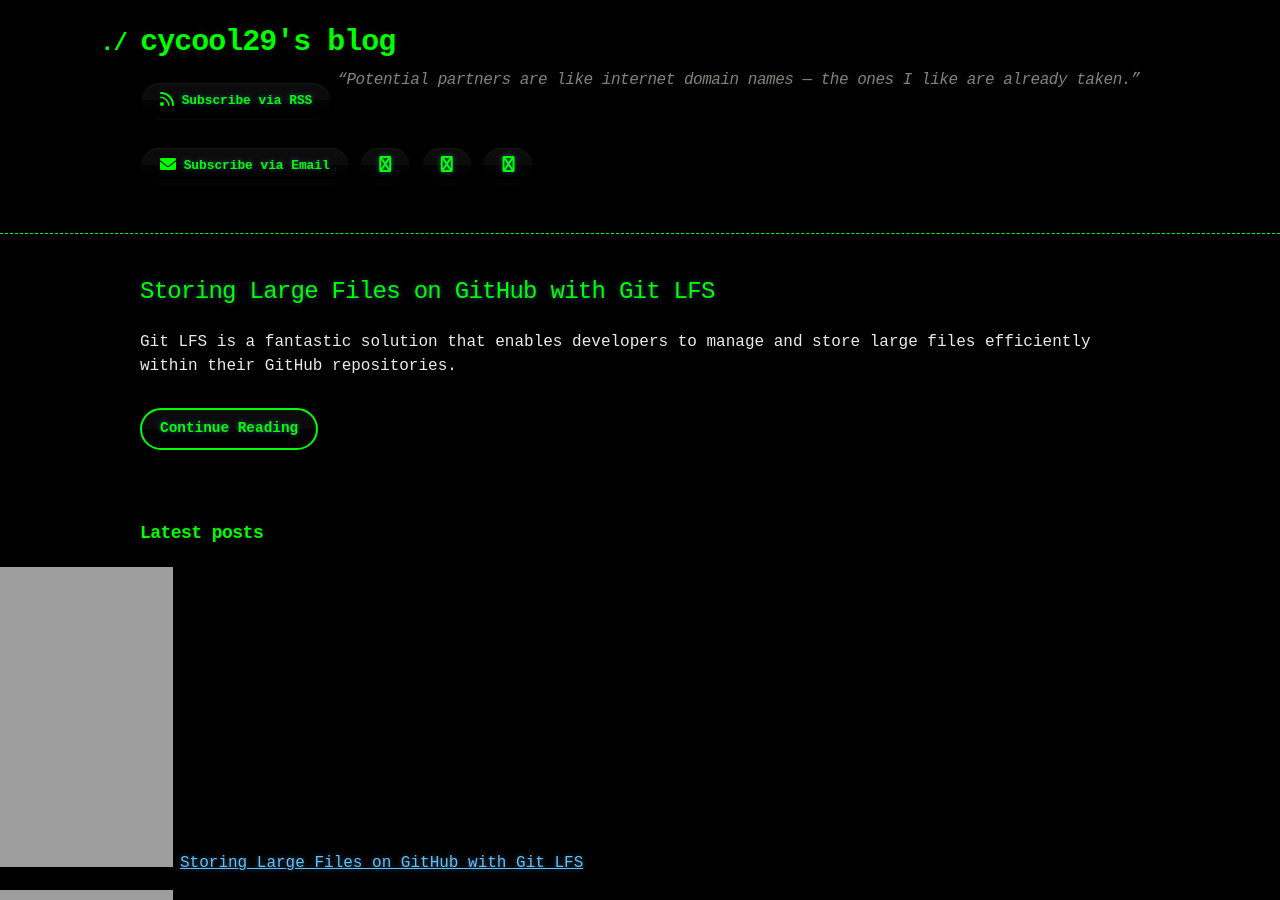
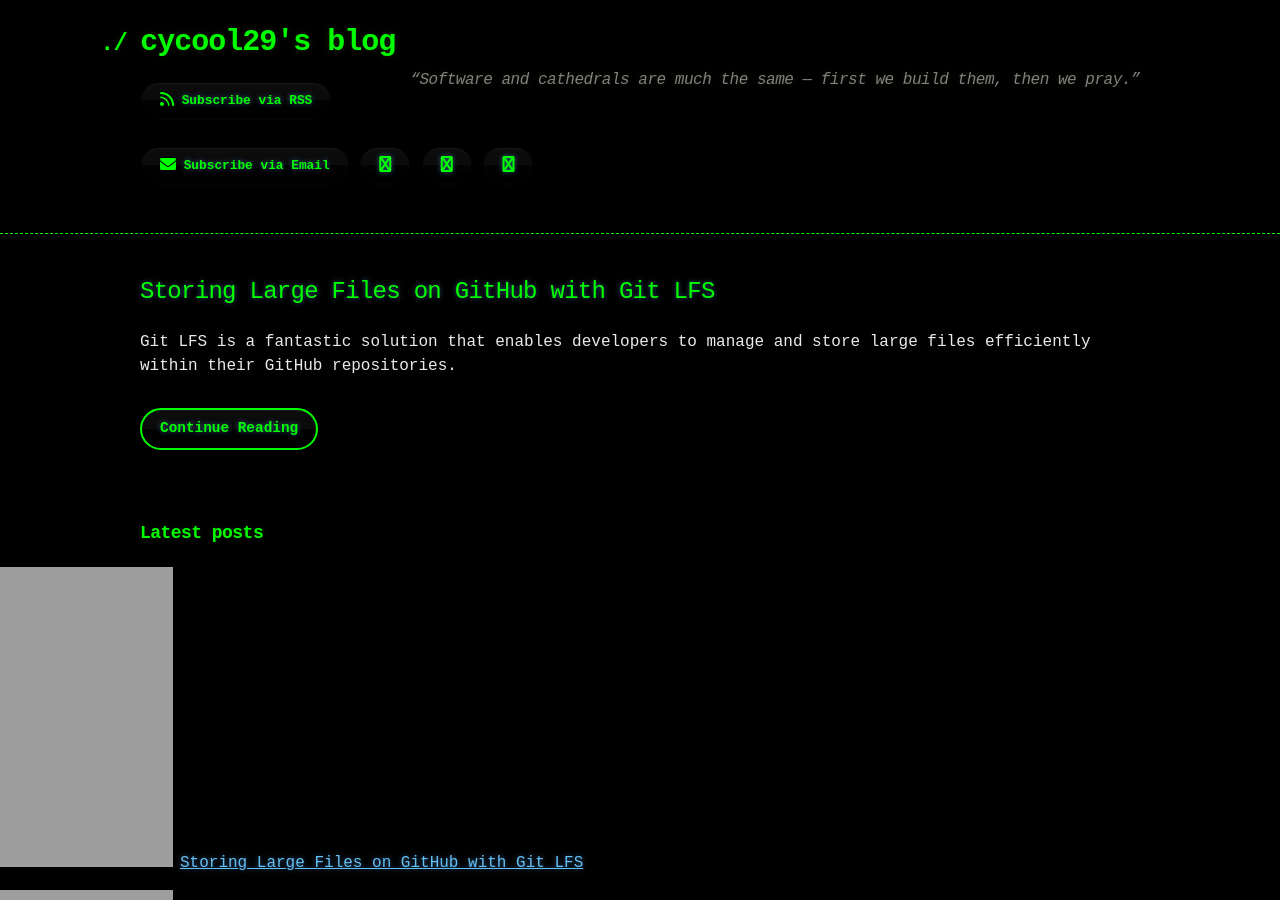
Before and after one commit to cycool29/cycool29.github.io, a Jekyll site: the page built from index.md, in a window 1280 px wide and 900 px high. Built offline with Jekyll 4.4.1, drawn with Linux system fonts in a browser that asks for light colours; a style sheet for code colours, icons or effects is not loaded.

Commit message:
Update quotes

```diff
--- a/_config.yml
+++ b/_config.yml
@@ -1,5 +1,5 @@
 title: cycool29's blog
-description: "“Potential partners are like internet domain names — the ones I like are already taken.” "
+description: "“Software and cathedrals are much the same — first we build them, then we pray.” "
 bio: A high school student. Intermediate in Python, Git, Bash. Learning JavaScript. He/Him. "
 author: cycool29
 url: https://cycool29.github.io
```
